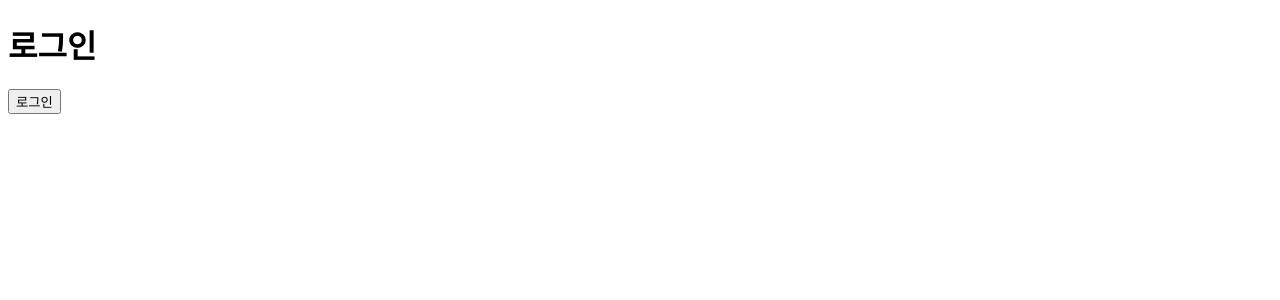
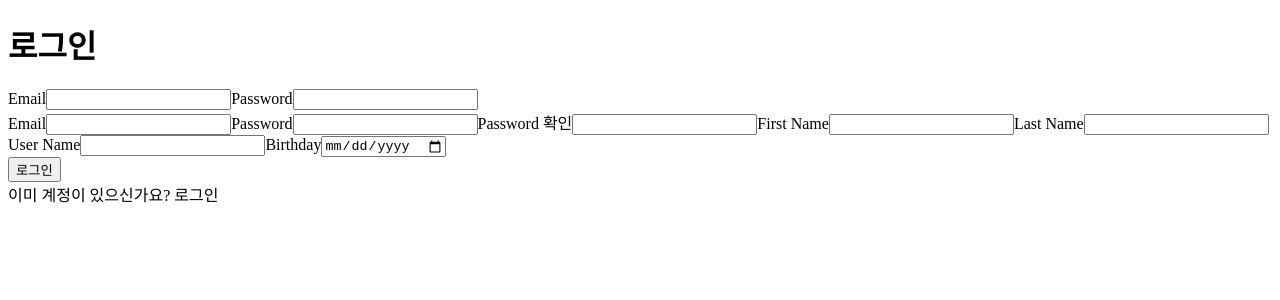
Before and after one commit to seungyeonchoo/memo, a React (Create React App) app: page / in a window 1280 px wide. Shown: the top 300 px of the page. Built offline with nearby package versions, Linux system fonts and the light colour scheme.

Commit message:
Feat: AuthPage 컴포넌트 생성 및 styled components 적용

```diff
--- a/src/pages/AuthPage/AuthPage.jsx
+++ b/src/pages/AuthPage/AuthPage.jsx
@@ -1,11 +1,17 @@
 import AuthButton from './components/AuthButton';
+import AuthRegister from './components/AuthRegister';
 import AuthTitle from './components/AuthTitle';
+import LoginInput from './components/LoginInput';
+import RegisterInput from './components/RegisterInput';
 
 const AuthPage = () => {
   return (
     <>
       <AuthTitle type="login" />
-      <AuthButton>로그인</AuthButton>
+      <LoginInput />
+      <RegisterInput />
+      <AuthButton type="login" />
+      <AuthRegister type="login" />
     </>
   );
 };
--- a/src/pages/AuthPage/components/AuthButton.jsx
+++ b/src/pages/AuthPage/components/AuthButton.jsx
@@ -1,7 +1,8 @@
 import styled from 'styled-components';
 
-const AuthButton = ({ children }) => {
-  return <Button>{children}</Button>;
+const AuthButton = ({ type }) => {
+  const buttonName = type === 'login' ? '로그인' : '회원가입';
+  return <Button>{buttonName}</Button>;
 };
 
 export default AuthButton;
--- a/src/pages/AuthPage/components/AuthInput.jsx
+++ b/src/pages/AuthPage/components/AuthInput.jsx
@@ -1,10 +1,10 @@
 import styled from 'styled-components';
 
-const AuthInput = ({ label, name }) => {
+const AuthInput = ({ label, type }) => {
   return (
     <Label>
       {label}
-      <Input type={name} />
+      <Input type={type} />
     </Label>
   );
 };
--- a/src/pages/AuthPage/components/AuthInputBox.jsx
+++ b/src/pages/AuthPage/components/AuthInputBox.jsx
@@ -0,0 +1,9 @@
+import styled from 'styled-components';
+
+const AuthInputBox = ({ children }) => {
+  return <Box>{children}</Box>;
+};
+
+export default AuthInputBox;
+
+const Box = styled.div``;
--- /dev/null
+++ b/src/pages/AuthPage/components/AuthRegister.jsx
@@ -0,0 +1,20 @@
+import styled from 'styled-components';
+
+const message = {
+  login: '이미 계정이 있으신가요?',
+  register: '아직 계정이 없으신가요?',
+};
+
+const AuthRegister = ({ type }) => {
+  const moveTo = type === 'login' ? '로그인' : '회원가입';
+  return (
+    <Box>
+      {message[type]} <Button>{moveTo}</Button>
+    </Box>
+  );
+};
+
+export default AuthRegister;
+
+const Box = styled.div``;
+const Button = styled.span``;
--- /dev/null
+++ b/src/pages/AuthPage/components/LoginInput.jsx
@@ -0,0 +1,13 @@
+import AuthInput from './AuthInput';
+import AuthInputBox from './AuthInputBox';
+
+const LoginInput = () => {
+  return (
+    <AuthInputBox>
+      <AuthInput label="Email" type="email" />
+      <AuthInput label="Password" type="password" />
+    </AuthInputBox>
+  );
+};
+
+export default LoginInput;
--- /dev/null
+++ b/src/pages/AuthPage/components/RegisterInput.jsx
@@ -0,0 +1,18 @@
+import AuthInput from './AuthInput';
+import AuthInputBox from './AuthInputBox';
+
+const RegisterInput = () => {
+  return (
+    <AuthInputBox>
+      <AuthInput label="Email" type="email" />
+      <AuthInput label="Password" type="password" />
+      <AuthInput label="Password 확인" type="password" />
+      <AuthInput label="First Name" type="text" />
+      <AuthInput label="Last Name" type="text" />
+      <AuthInput label="User Name" type="text" />
+      <AuthInput label="Birthday" type="date" />
+    </AuthInputBox>
+  );
+};
+
+export default RegisterInput;
```
